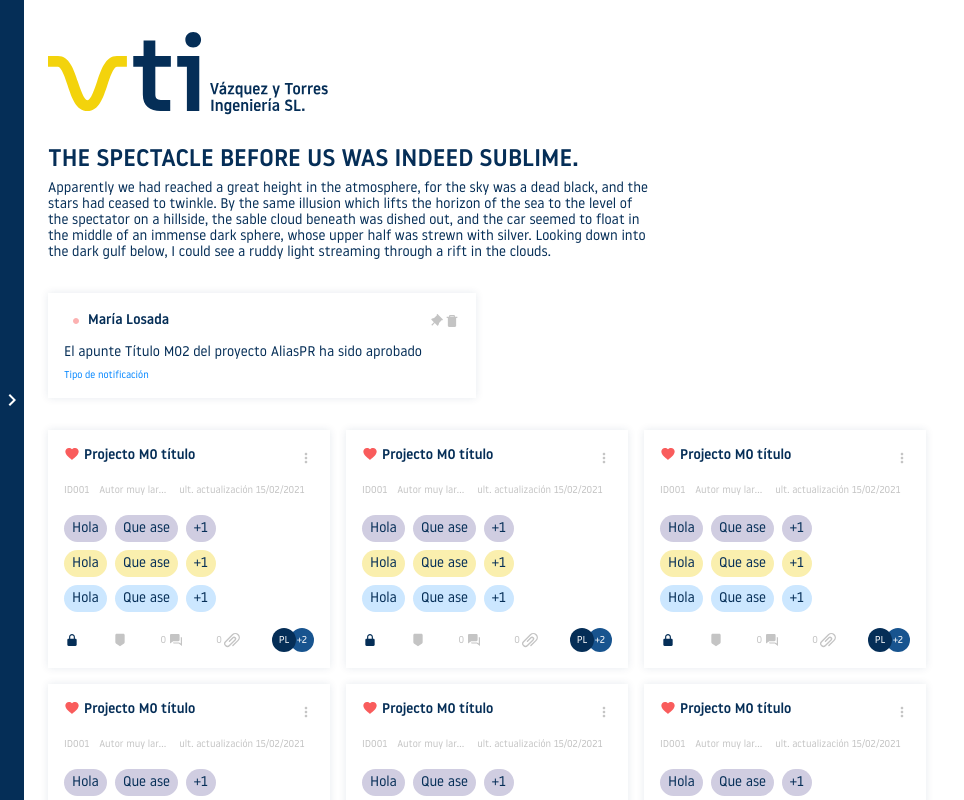
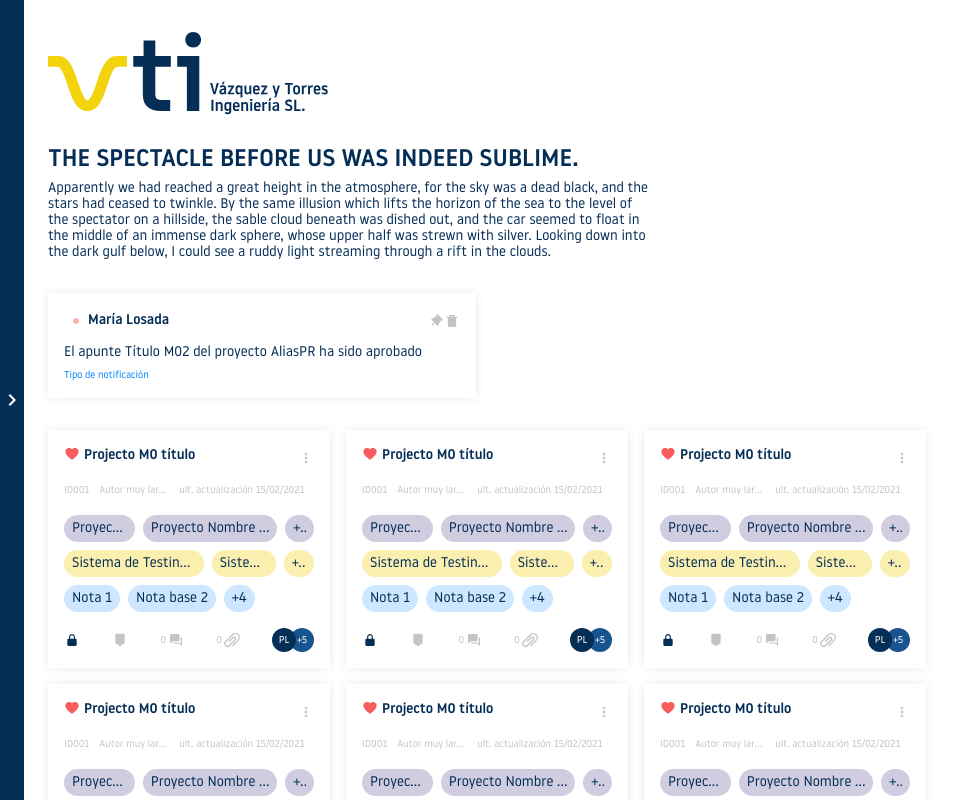
Before and after one commit to TailorHub-Mad/vti_front, a Next.js app: page / in a window 1280 px wide. Shown: the top 800 px of the page, without its empty margins (0-964 px from the left). Built offline with nearby package versions, Linux system fonts and the light colour scheme.

Commit message:
add UserTable

```diff
--- a/src/components/cards/MessageCard/MessageCard.js
+++ b/src/components/cards/MessageCard/MessageCard.js
@@ -14,11 +14,21 @@ export const MessageCard = ({
   canSubscribe = false,
   messagesCount,
   attachmentsCount,
-  subscribedUsers = ["PL", "", ""],
+  subscribedUsers = ["PL", "", "", "", "", ""],
   tags = {
-    project_tags: ["Hola", "Que ase", "Gracias"],
-    test_system_tags: ["Hola", "Que ase", "Gracias"],
-    notes_tags: ["Hola", "Que ase", "Gracias"],
+    project_tags: ["Proyecto 1", "Proyecto Nombre largo", "Proyecto", "", "", ""],
+    test_system_tags: [
+      "Sistema de Testing 1",
+      "Sistema",
+      "System",
+      "",
+      "",
+      "",
+      "",
+      "",
+      "",
+    ],
+    notes_tags: ["Nota 1", "Nota base 2", "Nota base 3", "", "", ""],
   },
   updatedAt = "15/02/2021",
   ...props
--- a/src/components/tables/UserTable/UserTable.js
+++ b/src/components/tables/UserTable/UserTable.js
@@ -1,6 +1,7 @@
 import { Flex, Grid, Table, Text, Th, Thead, Tr } from "@chakra-ui/react"
 import { getDisplayName } from "next/dist/next-server/lib/utils"
 import React from "react"
+import { CUSTOM_SCROLLBAR } from "../../../theme/utils/utils.theme"
 import { MAX_TABLE_WIDTH, MIN_TABLE_WIDTH } from "../../../utils/constants/layout"
 import { getPercentage } from "../../../utils/functions/calculations"
 import { Card } from "../../layout/Card/Card"
@@ -83,7 +84,7 @@ export const UserTable = () => {
 
   return (
     <Card width="100%" maxWidth="2400px" position="relative">
-      <Flex overflow="scroll" width="100%" maxHeight="90vh" position="relative">
+      <Flex overflow="scroll" width="100%" maxHeight="90vh" position="relative" _css={CUSTOM_SCROLLBAR}>
         <Grid minWidth={MIN_TABLE_WIDTH} maxWidth={MAX_TABLE_WIDTH} width="100%">
           <Grid
             templateColumns={templateColumns}
```
Also changed, not shown: src/theme/utils/utils.theme.js (added, +22 -0 lines).
